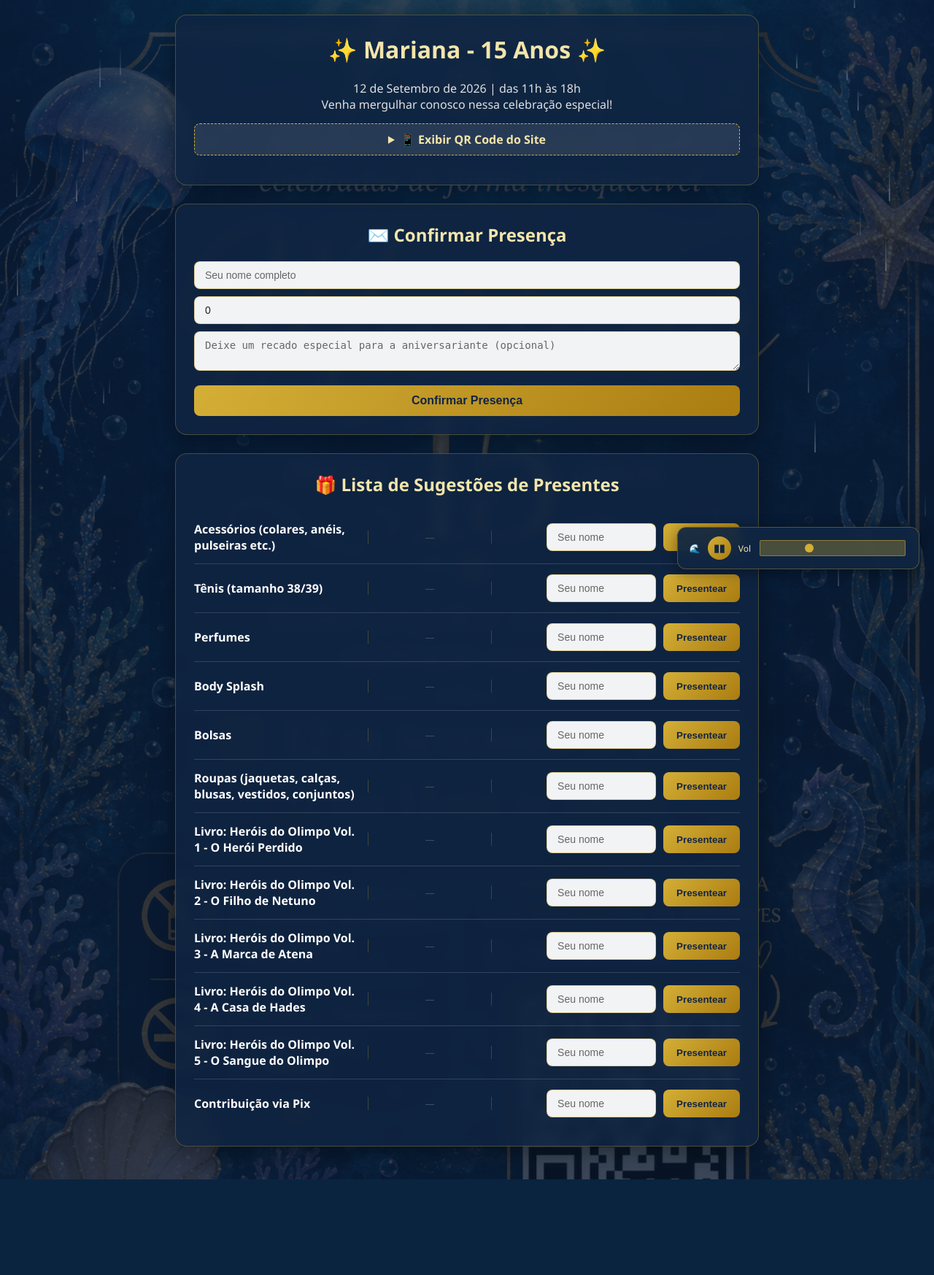
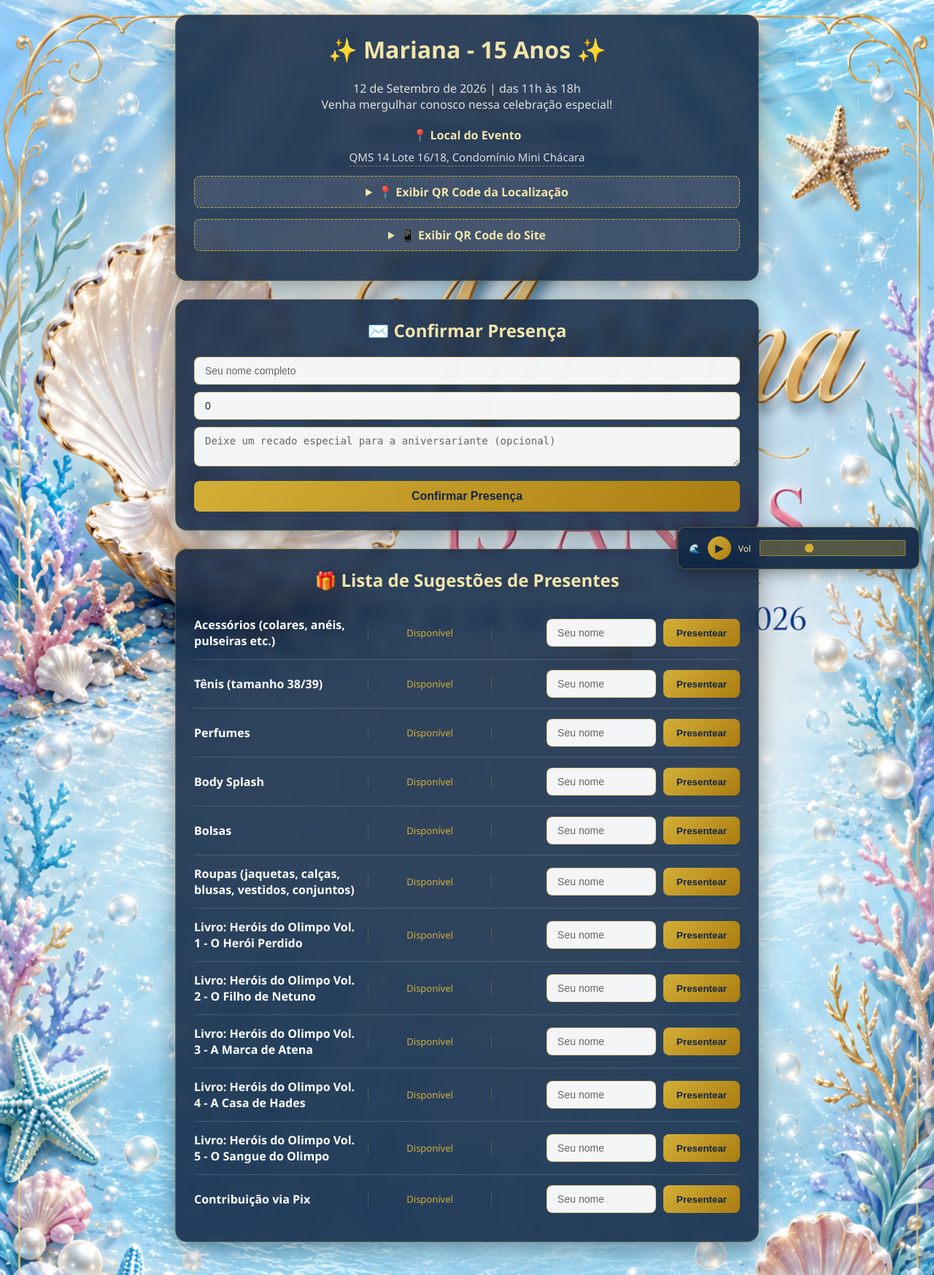
Before and after one commit to matheusenaa/Aniversario_mari, a Flask app: page / in a window 1280 px wide. Shown: the whole page at 73% size. Before the commit the page ends 1616 px from the top, so only its background shows below. Run offline with Flask 3, Linux system fonts and the light colour scheme; data comes from the database, SQL or seed files in the repository; data that the repository does not hold is empty.

Commit message:
Ajustes finais do convite: oculta nomes no site, fundo convite.png, localizacao com Google Maps e QR Code, remove autoplay da musica

```diff
--- a/PythonProject1/app.py
+++ b/PythonProject1/app.py
@@ -3,6 +3,7 @@ import os
 import sqlite3
 import urllib.request
 from datetime import datetime
+from urllib.parse import quote
 from flask import Flask, render_template, request, redirect, url_for
 
 app = Flask(__name__)
@@ -12,6 +13,9 @@ BASE_DIR = os.path.dirname(os.path.abspath(__file__))
 # URL do Google Apps Script (Web App) publicada pelo dono da planilha.
 # Configure esta variável na hospedagem (Render) ou em um arquivo .env local.
 GOOGLE_SHEETS_WEBAPP_URL = os.environ.get('GOOGLE_SHEETS_WEBAPP_URL', '')
+
+# Endereço e link oficial do Google Maps para a localização do evento
+MAPS_LINK = "https://www.google.com/maps/place/15%C2%B037'38.7%22S+47%C2%B050'09.8%22W/@-15.6274167,-47.8386166,17z/data=!3m1!4b1!4m4!3m3!8m2!3d-15.6274167!4d-47.8360417?hl=pt-BR&entry=ttu&g_ep=EgoyMDI2MDgyNC4wIKXMDSoASAFQAw%3D%3D"
 
 
 def salvar_no_sheets(nome='', presenca='', presente='', acompanhantes='', mensagem=''):
@@ -112,7 +116,11 @@ def index():
     site_url = request.url
     qr_code_url = f"https://api.qrserver.com/v1/create-qr-code/?size=200x200&data={site_url}"
 
-    return render_template('index.html', presentes=presentes, presencas=presencas, qr_code_url=qr_code_url)
+    # QR Code da localização do evento (abre o Google Maps no endereço do convite)
+    qr_code_local_url = f"https://api.qrserver.com/v1/create-qr-code/?size=200x200&data={quote(MAPS_LINK, safe='')}"
+
+    return render_template('index.html', presentes=presentes, presencas=presencas,
+                           qr_code_url=qr_code_url, qr_code_local_url=qr_code_local_url, maps_link=MAPS_LINK)
 
 
 @app.route('/reservar/<int:item_id>', methods=['POST'])
--- a/PythonProject1/templates/index.html
+++ b/PythonProject1/templates/index.html
@@ -14,8 +14,7 @@
             margin: 0;
             padding: 20px 10px;
             color: #ffffff;
-            background: linear-gradient(rgba(10, 25, 47, 0.8), rgba(10, 25, 47, 0.8)),
-                        url('{{ url_for("static", filename="convite.png") }}') no-repeat center center fixed;
+            background: url('{{ url_for("static", filename="convite.png") }}') no-repeat center center fixed;
             background-size: cover;
             min-height: 100vh;
             display: flex;
@@ -348,6 +347,23 @@
                 Venha mergulhar conosco nessa celebração especial!
             </p>
 
+            <!-- Localização do evento -->
+            <div style="text-align: center; margin: 20px 0 0;">
+                <p style="margin: 0 0 8px; font-weight: bold; color: #f3e5ab;">📍 Local do Evento</p>
+                <a href="{{ maps_link }}" target="_blank" rel="noopener"
+                   style="color: #e0e0e0; font-size: 15px; text-decoration: none; border-bottom: 1px dashed rgba(212, 175, 55, 0.6); padding-bottom: 2px;">
+                    QMS 14 Lote 16/18, Condomínio Mini Chácara
+                </a>
+            </div>
+
+            <details class="qr-container">
+                <summary>📍 Exibir QR Code da Localização</summary>
+                <div style="margin-top: 15px;">
+                    <img src="{{ qr_code_local_url }}" alt="QR Code da Localização - Google Maps" style="max-width: 150px; width: 100%; border-radius: 8px; background: white; padding: 5px;">
+                    <p style="font-size: 12px; color: #ccc; margin-top: 5px;">Escaneie para abrir o endereço no Google Maps</p>
+                </div>
+            </details>
+
             <details class="qr-container">
                 <summary>📱 Exibir QR Code do Site</summary>
                 <div style="margin-top: 15px;">
@@ -375,7 +391,7 @@
                 {% for item in presentes %}
                     <li class="item">
                         <span class="gift-name"><strong>{{ item.nome }}</strong></span>
-                        <span class="item-name" title="{{ item.por or '' }}">{{ item.por or '' }}</span>
+                        <span class="item-name">{{ "Reservado" if item.reservado else "Disponível" }}</span>
                         <form action="/reservar/{{ item.id }}" method="POST">
                             <input type="text" name="nome_convidado" placeholder="Seu nome" required>
                             <button type="submit">Presentear</button>
@@ -427,20 +443,6 @@
             });
 
             updateBtn();
-
-            // Tenta iniciar a música automaticamente ao abrir o site.
-            // Navegadores modernos bloqueiam autoplay com som antes da primeira
-            // interação do usuário. Se for bloqueado, o botão manual continua disponível.
-            function tryAutoplay() {
-                var promise = audio.play();
-                if (promise !== undefined) {
-                    promise.then(updateBtn).catch(function() {
-                        // Autoplay bloqueado pelo navegador - controle manual permanece ativo
-                    });
-                }
-            }
-
-            tryAutoplay();
         })();
     </script>
 
```
Also changed, not shown: PythonProject1/static/convite.png.
